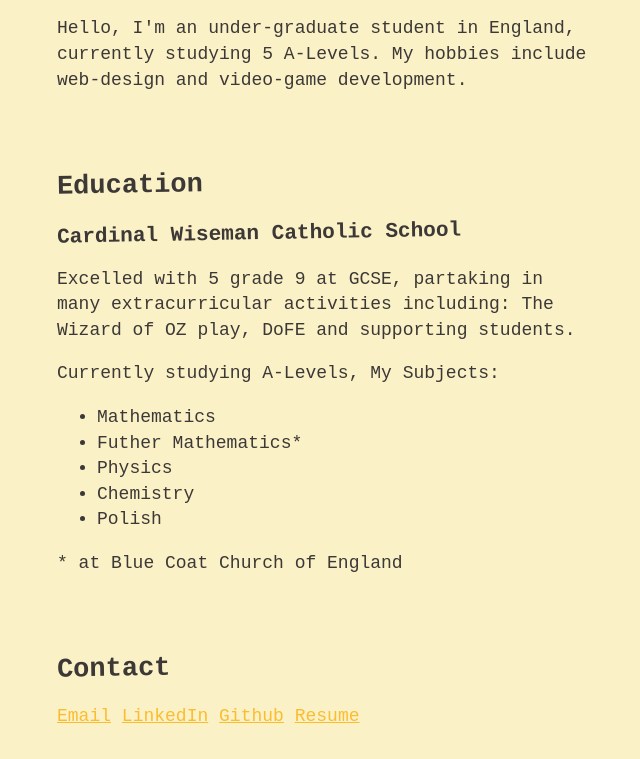
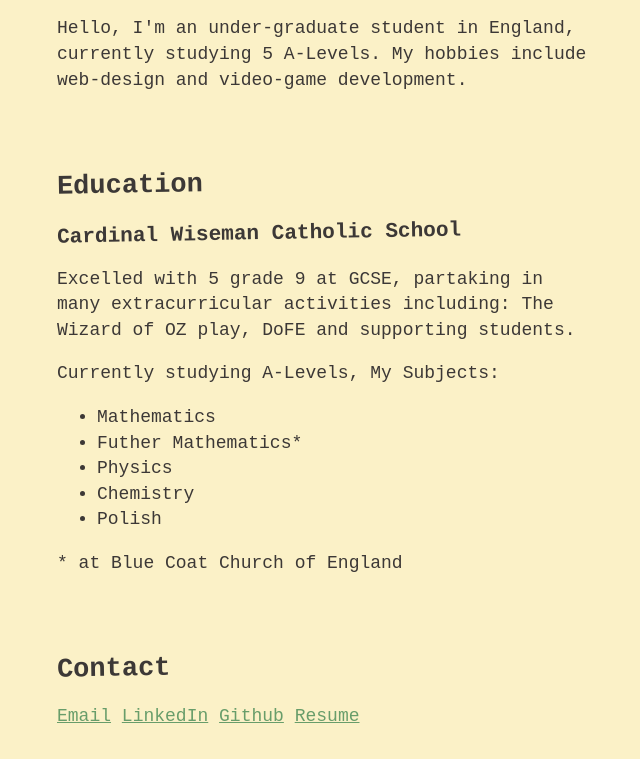
Before and after one commit to panooley/simple-portfolio, a plain HTML site: page index.html in a window 1280 px wide. Shown: the part 107-866 px from the top of the page, without its empty margins (315-955 px from the left). Drawn offline with Linux system fonts and the light colour scheme.

Commit message:
changed link color

```diff
--- a/index.html
+++ b/index.html
@@ -46,7 +46,7 @@
         header,footer,main { padding: 1rem 2rem; }
         h1,h2,h3 { line-height:1.2; rotate: -1deg; }
         a {
-            color: #fabd2f;
+            color: #689d6a;
         }
         a:visited {
             color: #cc241d;
```
